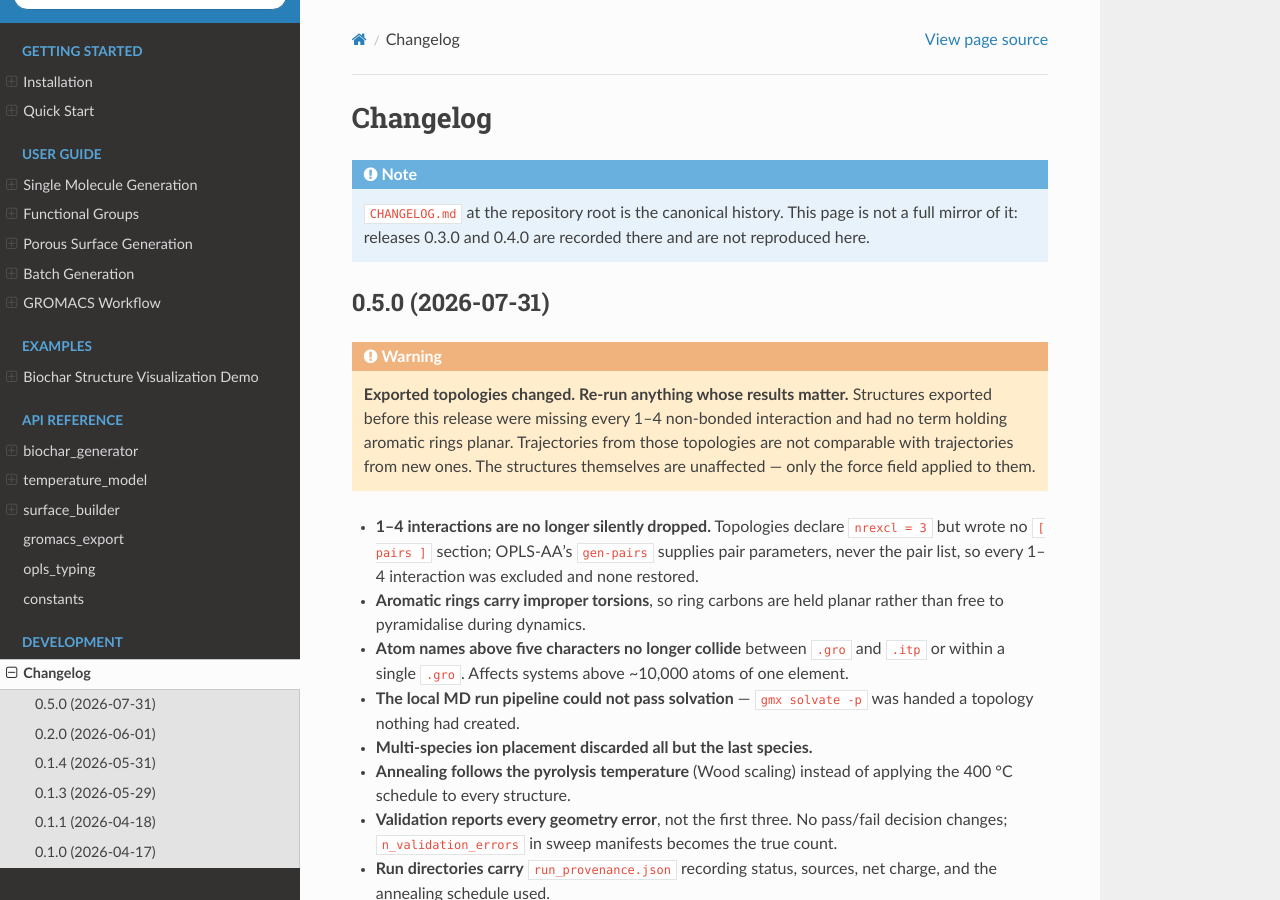
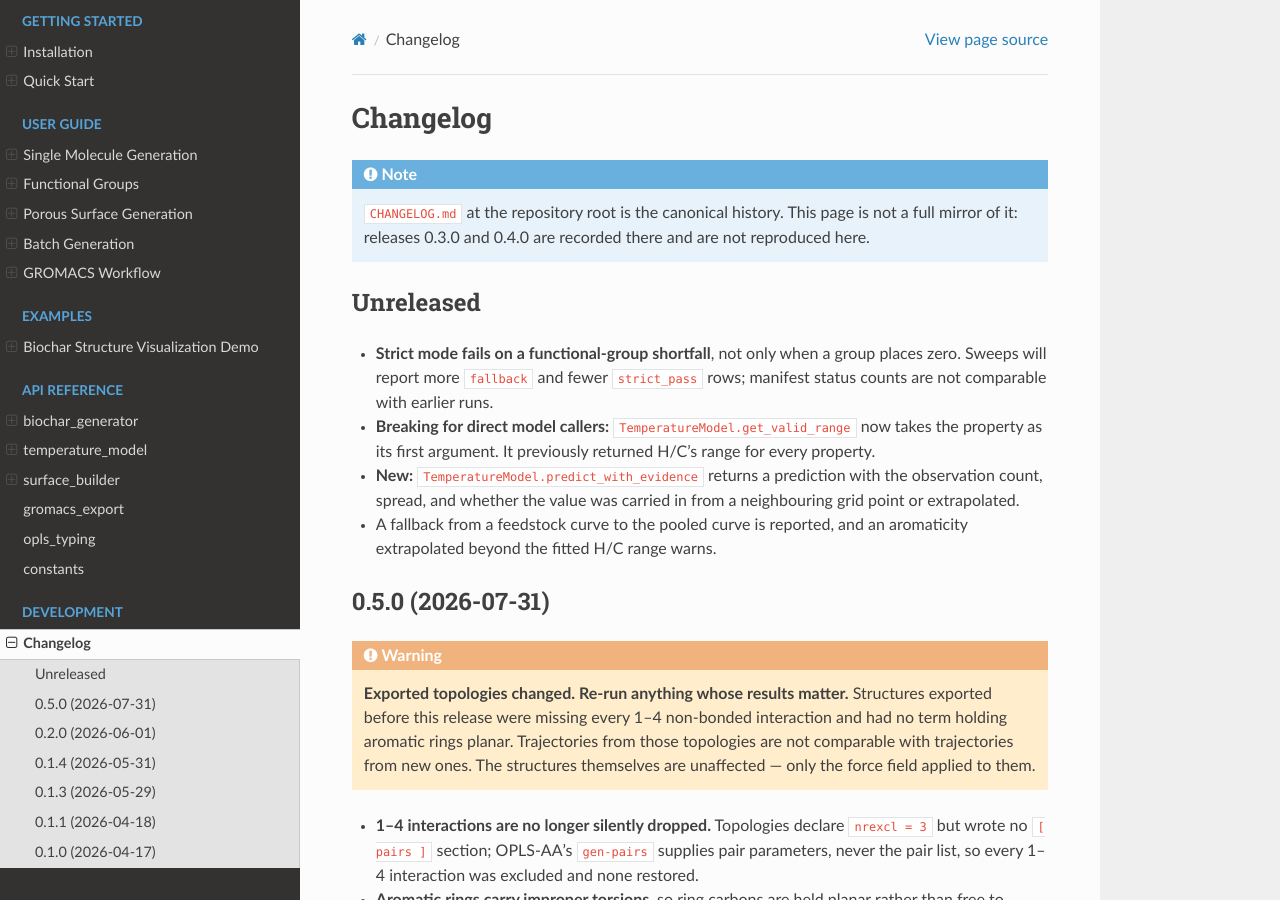
Before and after one commit to jolayfield/Biochar-simulator, a Sphinx documentation site: the page built from docs/changelog.rst, in a window 1280 px wide and 900 px high. Built offline with Sphinx 7.4.7 and the Read the Docs theme 3.1.0, drawn with Linux system fonts in a browser that asks for light colours.

Commit message:
docs(changelog): record the temperature-model reporting changes
Adds the model changes to the Unreleased section alongside the strict-shortfall
entry, and merges the two Changed headings my first edit left behind.

The breaking one is called out as breaking: TemperatureModel.get_valid_range now
takes the property as a required first argument. It is not in biochar.__all__,
so this is not a documented-public-API break, but anyone calling
get_valid_range("softwood") will now get a KeyError for an unknown property
instead of a quietly wrong range -- worth saying plainly, since the new failure
is loud where the old behaviour was not.

The other three are reporting changes rather than behaviour changes: a fallback
from a feedstock curve to the pooled one is logged, an aromaticity extrapolated
beyond the fitted H/C range warns, and predict_with_evidence returns what a
prediction rests on. Values are unchanged in every case; what changes is whether
a caller can tell a fitted number from a carried-in one.

docs/changelog.rst gets the same entries, so the two histories do not drift
further apart than the gap already recorded in its note.

Co-Authored-By: Claude Fable 5 <noreply@anthropic.com>

```diff
--- a/docs/changelog.rst
+++ b/docs/changelog.rst
@@ -6,6 +6,21 @@ Changelog
    ``CHANGELOG.md`` at the repository root is the canonical history. This page
    is not a full mirror of it: releases 0.3.0 and 0.4.0 are recorded there and
    are not reproduced here.
+
+Unreleased
+----------
+
+- **Strict mode fails on a functional-group shortfall**, not only when a group
+  places zero. Sweeps will report more ``fallback`` and fewer ``strict_pass``
+  rows; manifest status counts are not comparable with earlier runs.
+- **Breaking for direct model callers:**
+  ``TemperatureModel.get_valid_range`` now takes the property as its first
+  argument. It previously returned H/C's range for every property.
+- **New:** ``TemperatureModel.predict_with_evidence`` returns a prediction with
+  the observation count, spread, and whether the value was carried in from a
+  neighbouring grid point or extrapolated.
+- A fallback from a feedstock curve to the pooled curve is reported, and an
+  aromaticity extrapolated beyond the fitted H/C range warns.
 
 0.5.0 (2026-07-31)
 ------------------
```
Also changed, not shown: CHANGELOG.md (+38 -0 lines).
